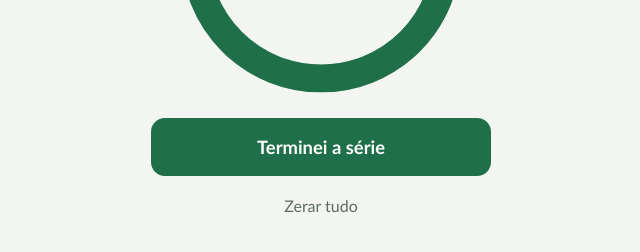
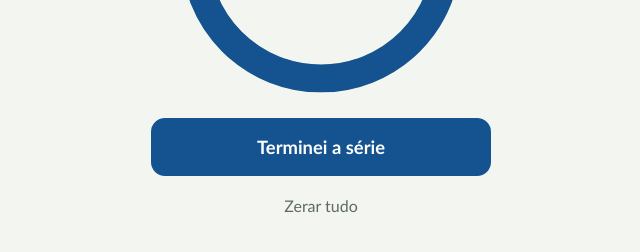
Before and after one commit to Guilhermevolui/Contador-de-series, a plain HTML site: page index.html in a window 1280 px wide. Shown: the part 450-702 px from the top of the page, without its empty margins (319-959 px from the left). Drawn offline with Linux system fonts and the light colour scheme.

Commit message:
Update index.html

```diff
--- a/index.html
+++ b/index.html
@@ -7,7 +7,7 @@
 <style>
 :root{
   --bg:#f3f5f0; --surface:#ffffff; --ink:#16201a; --muted:#5d6b62;
-  --rest:#1f6f4a; --ready:#c2410c; --track:#dfe6dc;
+  --rest:#14538f; --ready:#c2410c; --track:#dfe6dc;
   box-sizing:border-box;
   padding-top:env(safe-area-inset-top,0px);
   padding-bottom:env(safe-area-inset-bottom,0px);
@@ -20,7 +20,7 @@
 }
 :root[data-theme="dark"]{
   --bg:#101612; --surface:#18211b; --ink:#eef3ec; --muted:#9aaa9f;
-  --rest:#4fc38a; --ready:#fb923c; --track:#27342b;
+  --rest:#14538f; --ready:#fb923c; --track:#27342b;
 }
 *{box-sizing:border-box}
 html,body{height:100%;margin:0}
```
